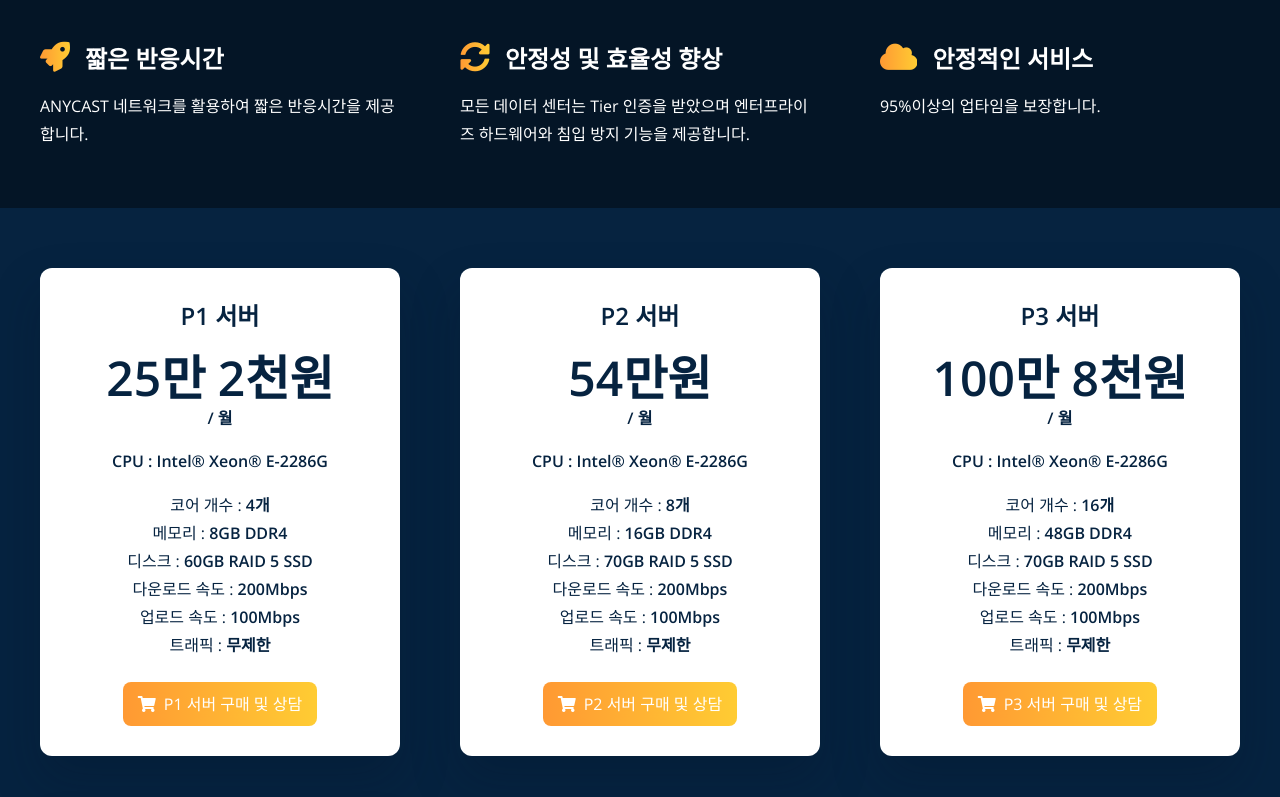
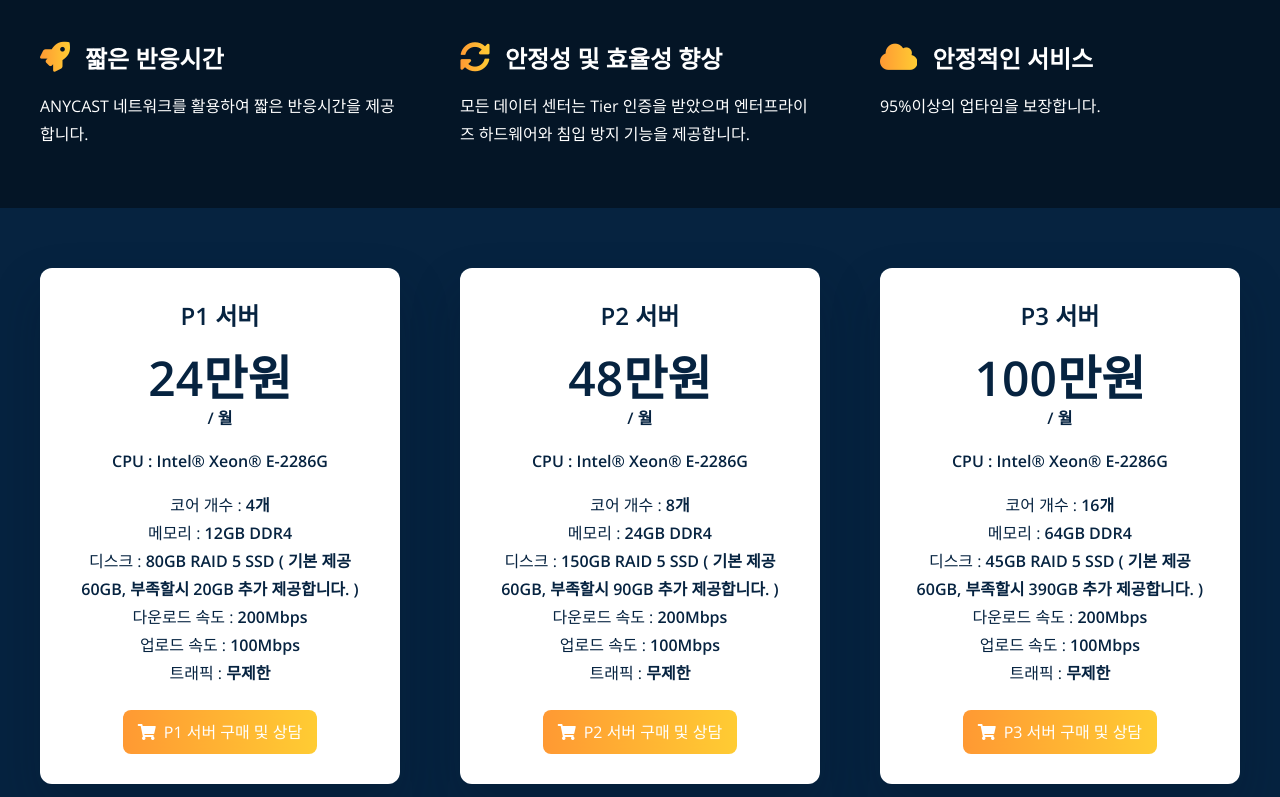
Before and after one commit to allequalit/myhomepage, a plain HTML site: page security.html in a window 1280 px wide. Shown: the part 555-1352 px from the top of the page. Drawn offline with nearby package versions, Linux system fonts and the light colour scheme.

Commit message:
Update security.html

```diff
--- a/security.html
+++ b/security.html
@@ -158,14 +158,14 @@
 							</header>
 							<div class="box-content">
 								<p>
-									<span class="price price-large">25만 2천원</span><br>
+									<span class="price price-large">24만원</span><br>
 									<strong>/ 월</strong>
 								</p>
 								<ul class="ul-style-none">
 									<li><strong>CPU : Intel® Xeon® E-2286G</strong> </li><br>
 									<li>코어 개수 : <strong>4개</strong></li>
-									<li>메모리 : <strong>8GB DDR4</strong></li>
-									<li>디스크 : <strong>60GB RAID 5 SSD</strong></li>
+									<li>메모리 : <strong>12GB DDR4</strong></li>
+									<li>디스크 : <strong>80GB RAID 5 SSD ( 기본 제공 60GB, 부족할시 20GB 추가 제공합니다. ) </strong></li>
 									<li>다운로드 속도 : <strong>200Mbps</strong></li>
 									<li>업로드 속도 : <strong>100Mbps</strong></li>
 									<li>트래픽 : <strong>무제한 </strong></li>
@@ -183,14 +183,14 @@
 							</header>
 							<div class="box-content">
 								<p>
-									<span class="price price-large">54만원</span><br>
+									<span class="price price-large">48만원</span><br>
 									<strong>/ 월</strong>
 								</p>
 								<ul class="ul-style-none">
 									<li><strong>CPU : Intel® Xeon® E-2286G</strong> </li><br>
 									<li>코어 개수 : <strong>8개</strong></li>
-									<li>메모리 : <strong>16GB DDR4</strong></li>
-									<li>디스크 : <strong>70GB RAID 5 SSD</strong></li>
+									<li>메모리 : <strong>24GB DDR4</strong></li>
+									<li>디스크 : <strong>150GB RAID 5 SSD ( 기본 제공 60GB, 부족할시 90GB 추가 제공합니다. )</strong></li>
 									<li>다운로드 속도 : <strong>200Mbps</strong></li>
 									<li>업로드 속도 : <strong>100Mbps</strong></li>
 									<li>트래픽 : <strong>무제한 </strong></li>
@@ -209,14 +209,14 @@
 							</header>
 							<div class="box-content">
 								<p>
-									<span class="price price-large">100만 8천원</span><br>
+									<span class="price price-large">100만원</span><br>
 									<strong>/ 월</strong>
 								</p>
 								<ul class="ul-style-none">
 									<li><strong>CPU : Intel® Xeon® E-2286G</strong> </li><br>
 									<li>코어 개수 : <strong>16개</strong></li>
-									<li>메모리 : <strong>48GB DDR4</strong></li>
-									<li>디스크 : <strong>70GB RAID 5 SSD</strong></li>
+									<li>메모리 : <strong>64GB DDR4</strong></li>
+									<li>디스크 : <strong>45GB RAID 5 SSD ( 기본 제공 60GB, 부족할시 390GB 추가 제공합니다. )</strong></li>
 									<li>다운로드 속도 : <strong>200Mbps</strong></li>
 									<li>업로드 속도 : <strong>100Mbps</strong></li>
 									<li>트래픽 : <strong>무제한 </strong></li>
```
